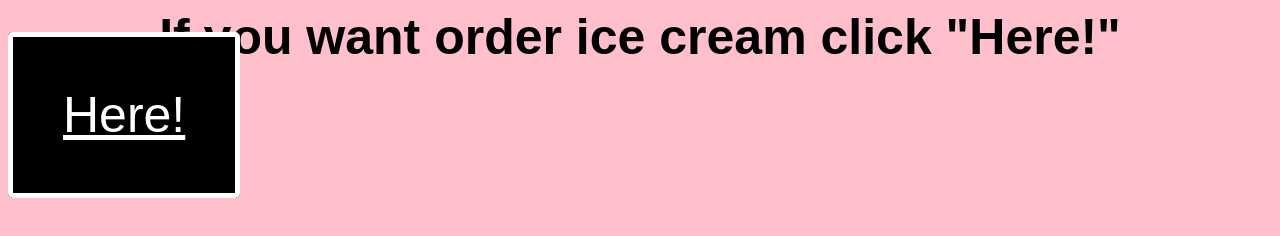
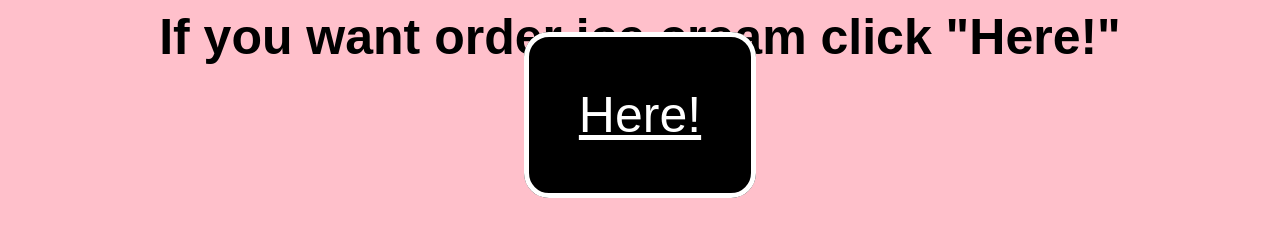
Before and after one commit to JackHAHAHAHAHAHA/order, a plain HTML site: page index.html in a window 1280 px wide. Drawn offline with Linux system fonts and the light colour scheme.

Commit message:
Update style.css

```diff
--- a/style.css
+++ b/style.css
@@ -8,7 +8,7 @@ img{
 body{
     background-color: pink;
     font-family: sans-serif;
-    justify-content:center;
+    text-align:center;
 }
 div{
     background-color: #FFF8AC;
@@ -31,6 +31,7 @@ a{
     background-color:black;
     padding:50px;
     border:5px solid white;
-    border-radius:5px;
+    border-radius:25px;
     font-size:50px;
+    margin:300px;
 }
```
